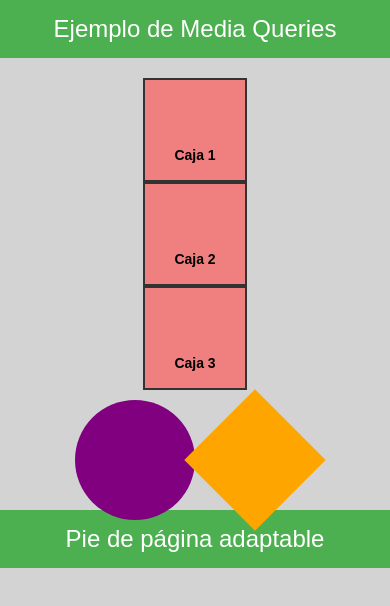
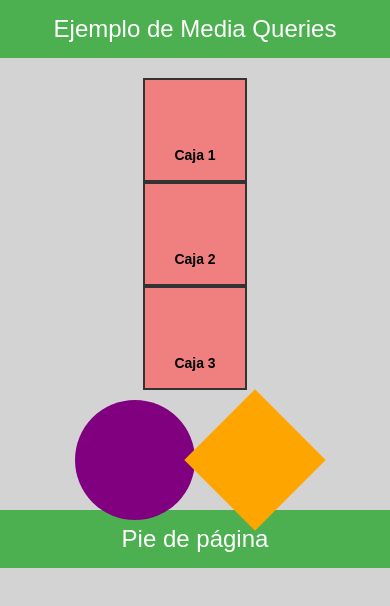
Before and after one commit to 22100194-RaulFGM/ProgramacionWeb, a plain HTML site: page Parcial1/8.Query/Query.html in a window 390 px wide. Drawn offline with Linux system fonts and the light colour scheme.

```diff
--- a/Parcial1/8.Query/Query.html
+++ b/Parcial1/8.Query/Query.html
@@ -20,6 +20,6 @@
         <div class="cuadrado"></div>
     </section>
 
-    <footer>Pie de página adaptable</footer>
+    <footer>Pie de página</footer>
 </body>
 </html>
```
